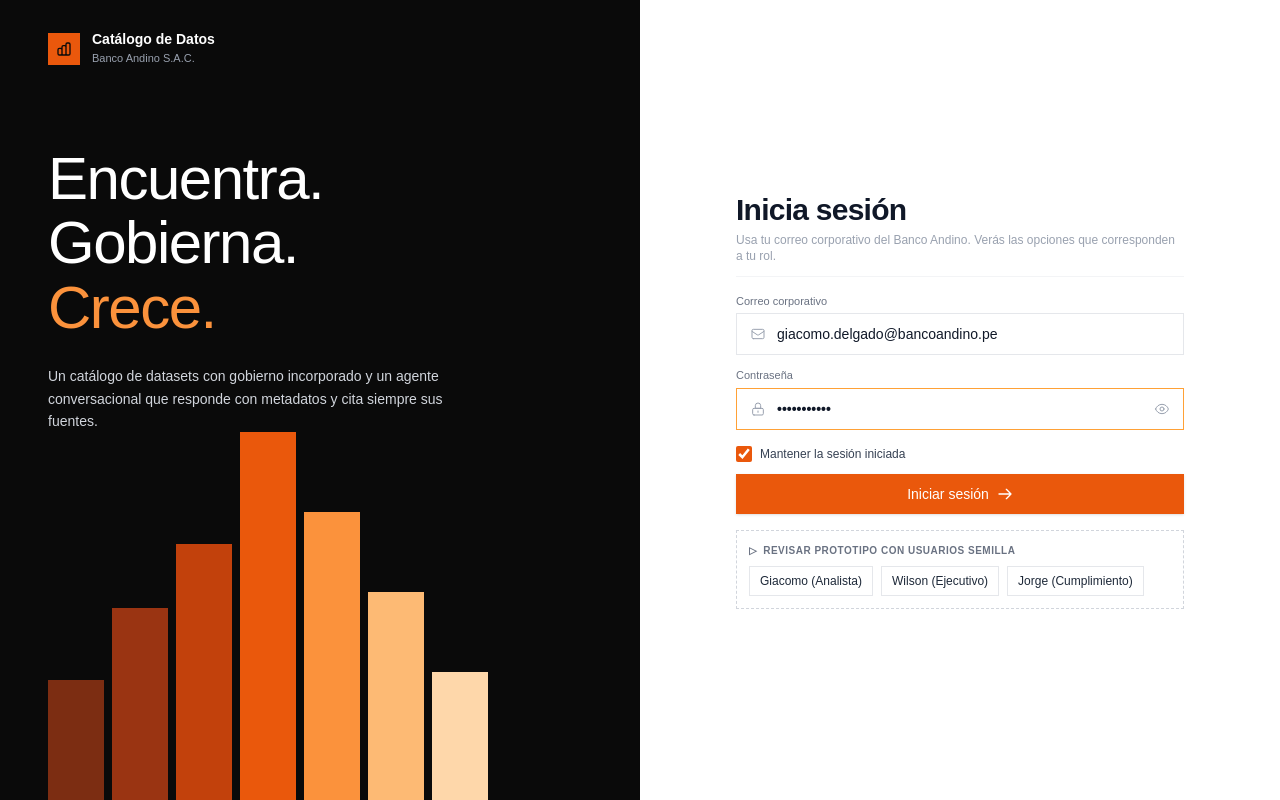
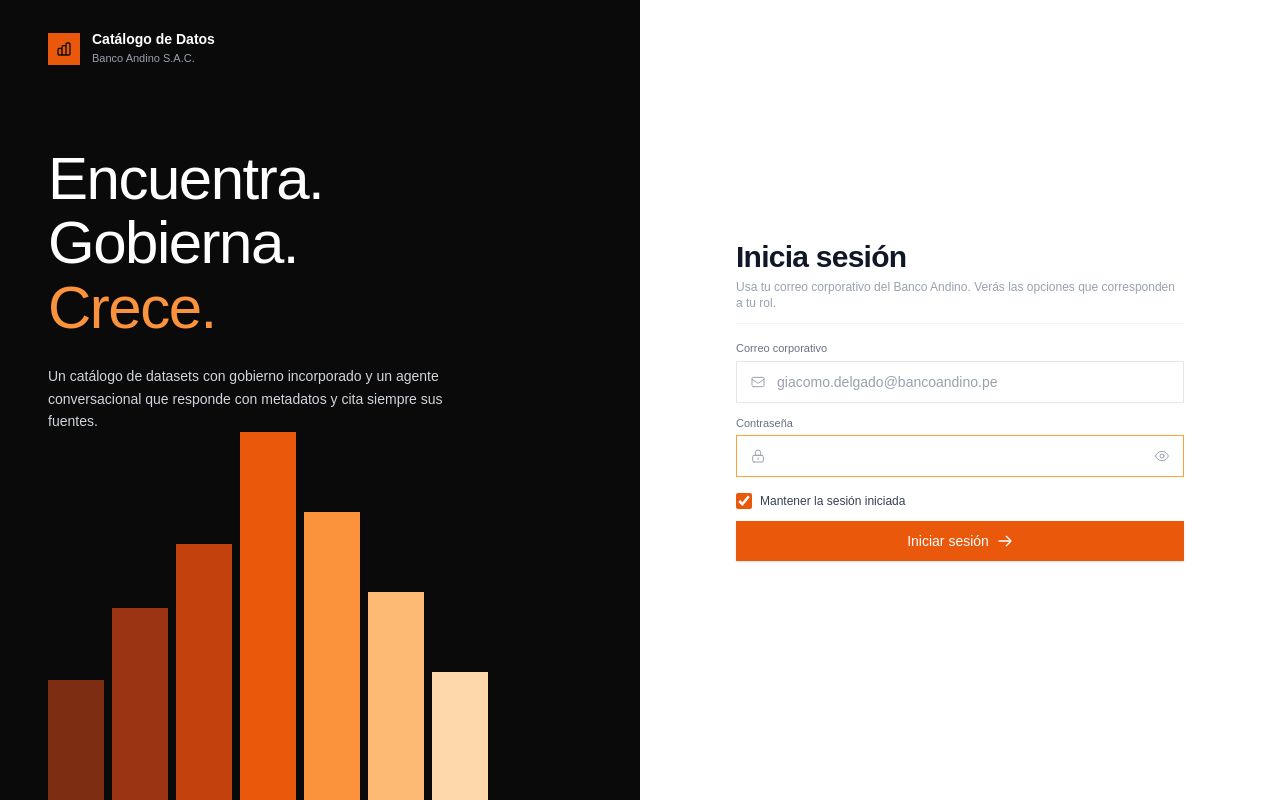
Before and after one commit to SaulLudena/Titulacion, a Next.js app: page / in a window 1280 px wide. Built offline with nearby package versions, Linux system fonts and the light colour scheme; no server answers.

Commit message:
Quitar los usuarios semilla del inicio de sesión
Se elimina la caja de usuarios semilla con su contraseña fija y el login deja de prellenar correo y contraseña.

```diff
--- a/src/components/login/login.jsx
+++ b/src/components/login/login.jsx
@@ -16,14 +16,6 @@ const roleRoutes = {
   cumplimiento: '/dashboard/complianceoffice',
 }
 
-// Usuarios semilla del prototipo (solo rellenan y ejecutan el login real)
-const SEED_PASSWORD = 'bancoandino'
-const seedUsers = [
-  { label: 'Giacomo (Analista)', email: 'giacomo.delgado@bancoandino.pe' },
-  { label: 'Wilson (Ejecutivo)', email: 'wilson.cornejo@bancoandino.pe' },
-  { label: 'Jorge (Cumplimiento)', email: 'jorge.cerdan@bancoandino.pe' },
-]
-
 // Barras decorativas del panel izquierdo
 const heroBars = [
   { height: '15%', color: '#7c2d12' },
@@ -38,8 +30,8 @@ const heroBars = [
 export default function Login() {
   const router = useRouter()
 
-  const [email, setEmail] = useState('giacomo.delgado@bancoandino.pe')
-  const [password, setPassword] = useState(SEED_PASSWORD)
+  const [email, setEmail] = useState('')
+  const [password, setPassword] = useState('')
   const [rememberMe, setRememberMe] = useState(true)
   const [showPassword, setShowPassword] = useState(false)
 
@@ -154,12 +146,6 @@ export default function Login() {
   const handleSubmit = (e) => {
     e.preventDefault()
     login(email, password)
-  }
-
-  const handleSelectSeedUser = (selectedEmail) => {
-    setEmail(selectedEmail)
-    setPassword(SEED_PASSWORD)
-    login(selectedEmail, SEED_PASSWORD)
   }
 
   return (
@@ -370,27 +356,6 @@ export default function Login() {
               )}
             </button>
           </form>
-
-          {/* Caja del Prototipo con Semillas */}
-          <div className="mt-4 p-3 border border-dashed border-gray-300 rounded-none">
-            <div className="flex items-center gap-1.5 text-[10px] font-bold tracking-wider text-gray-500 uppercase mb-2">
-              <span>▷</span> REVISAR PROTOTIPO CON USUARIOS SEMILLA
-            </div>
-
-            <div className="flex flex-wrap gap-2">
-              {seedUsers.map((user) => (
-                <button
-                  key={user.email}
-                  type="button"
-                  disabled={loading}
-                  onClick={() => handleSelectSeedUser(user.email)}
-                  className="px-2.5 py-1.5 border border-gray-200 text-xs font-medium text-gray-800 hover:bg-gray-50 bg-white cursor-pointer disabled:opacity-50"
-                >
-                  {user.label}
-                </button>
-              ))}
-            </div>
-          </div>
         </div>
       </div>
 
```
